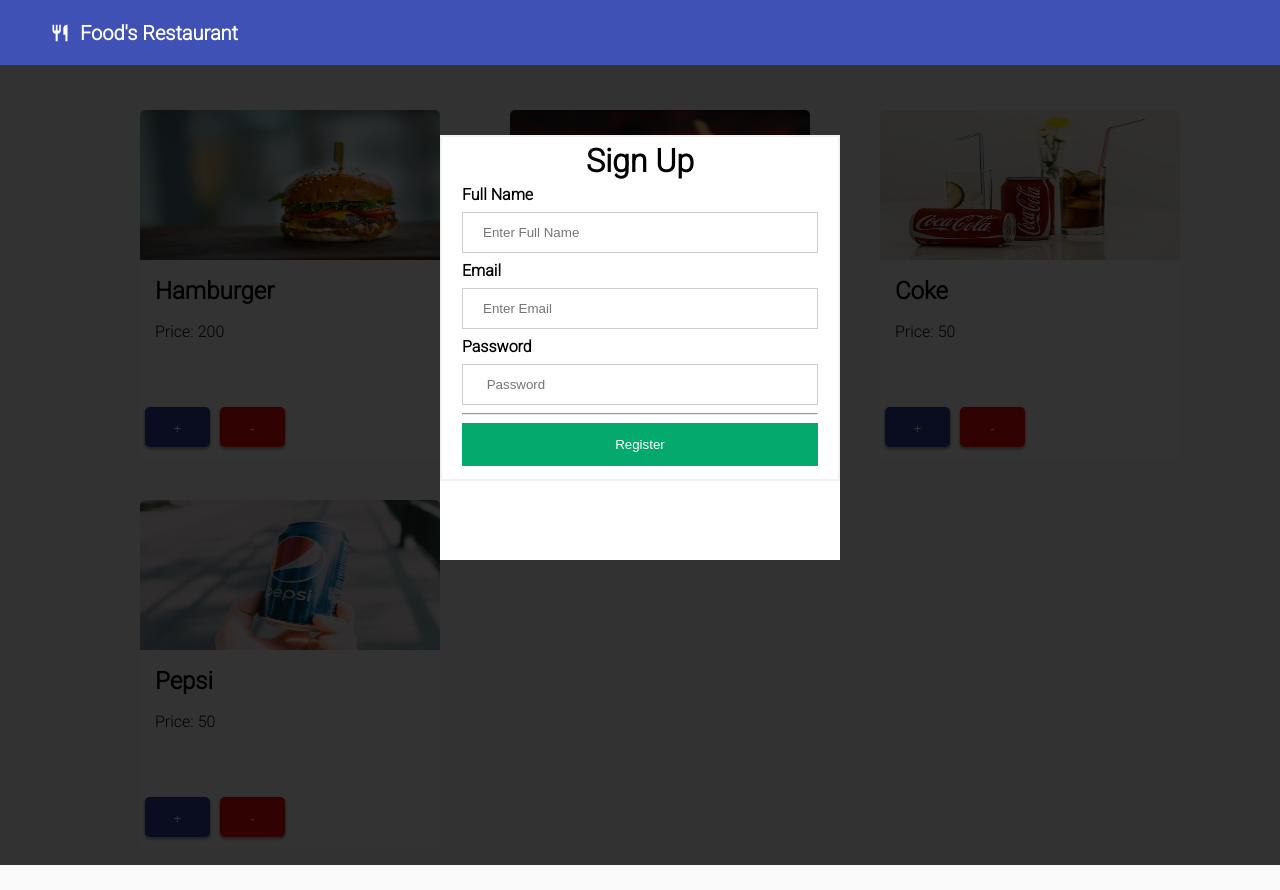
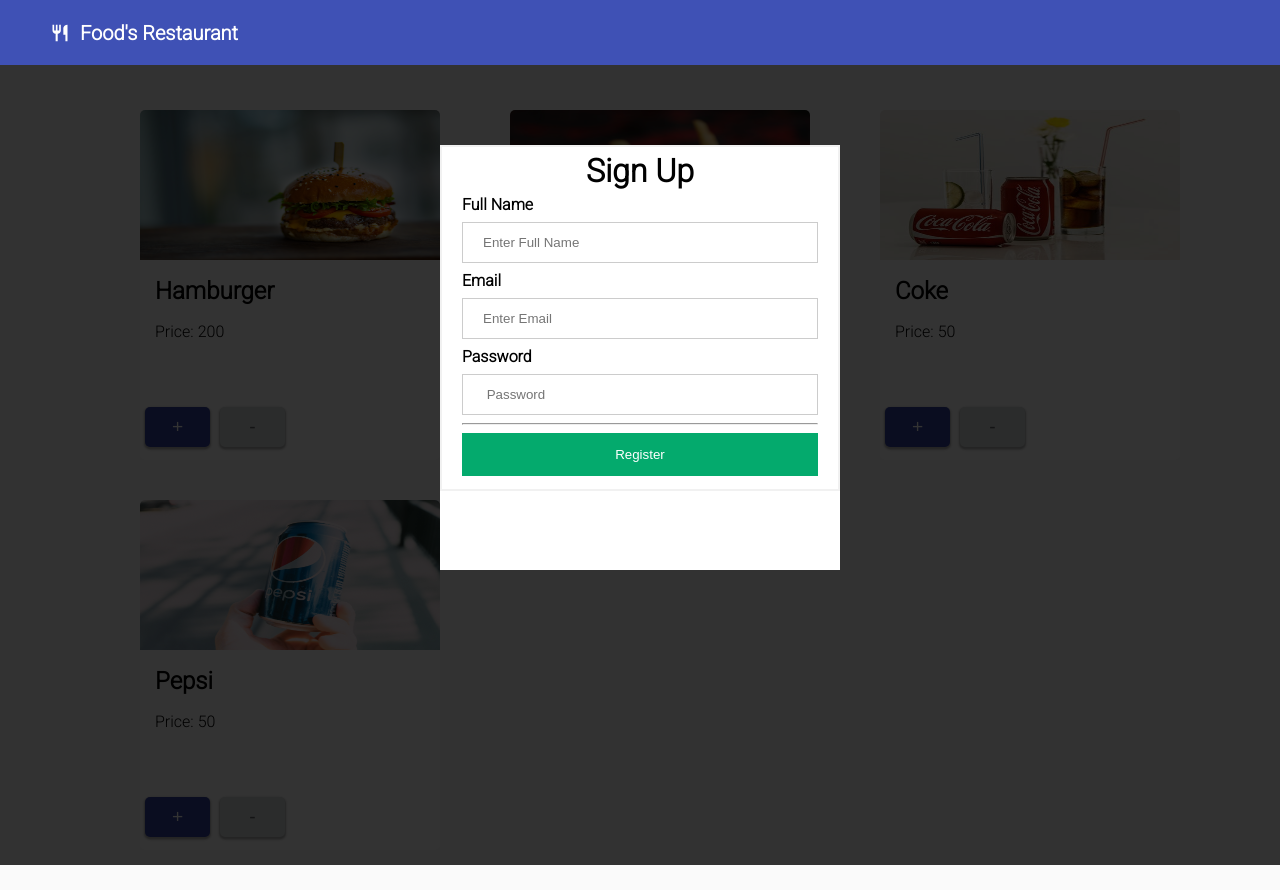
Before and after one commit to kana120799/Task, a React (Create React App) app in the folder restaurant/: page /menu in a window 1280 px wide. Both pictures are taken after a click on the element 1095 px from the left and 32 px from the top of the page. Built offline with nearby package versions, Linux system fonts and the light colour scheme.

Commit message:
Updation2

```diff
--- a/restaurant/src/Components/CSS/Checkout.module.css
+++ b/restaurant/src/Components/CSS/Checkout.module.css
@@ -63,8 +63,10 @@
   height: 35px;
   margin-left: 10px;
   box-shadow: 0px 1.5px 2px 1px rgba(0, 0, 0, 0.3);
-  background: #F70C08;
-  padding-top: 9px;
+  background-color: #d7dbdd;
+  color: #626567;
+  font-size: larger;
+  padding: 0;
 }
 @media (max-width: 969px) {
   .checkout {
@@ -108,9 +110,12 @@
     height: 35px;
     margin-left: 10px;
     box-shadow: 0px 1.5px 2px 1px rgba(0, 0, 0, 0.3);
-    background: #F70C08;
-    padding-top: 9px;
+    background: #f70c08;
     margin-right: 15px;
+    background-color: #d7dbdd;
+    color: #626567;
+    padding: 0;
+    font-size: larger;
   }
 }
 @media (max-width: 490px) {
--- a/restaurant/src/Components/CSS/LoginSign.module.css
+++ b/restaurant/src/Components/CSS/LoginSign.module.css
@@ -51,7 +51,7 @@ button:hover {
   position: absolute;
   display: flex;
   background-color: rgba(0, 0, 0, 0.8);
-  padding-top: 70px;
+  padding-top: 80px;
   justify-content: center;
   height: 100%;
   width: 100%;
--- a/restaurant/src/Components/Menu.jsx
+++ b/restaurant/src/Components/Menu.jsx
@@ -74,6 +74,8 @@ function Menu() {
                     display: "inline-block",
                     boxShadow: "0px 1.5px 2px 1px rgba(0, 0, 0, 0.3)",
                     backgroundColor: "#303F9F",
+                    padding: 0,
+                    fontSize: "larger",
                   }}
                 >
                   +
@@ -88,7 +90,10 @@ function Menu() {
                     display: "inline-block",
                     marginLeft: "10px",
                     boxShadow: "0px 1.5px 2px 1px rgba(0, 0, 0, 0.3)",
-                    backgroundColor: "#F70C08",
+                    backgroundColor: "#D7DBDD",
+                    color: "#626567",
+                    padding: 0,
+                    fontSize: "larger",
                   }}
                 >
                   -
```
